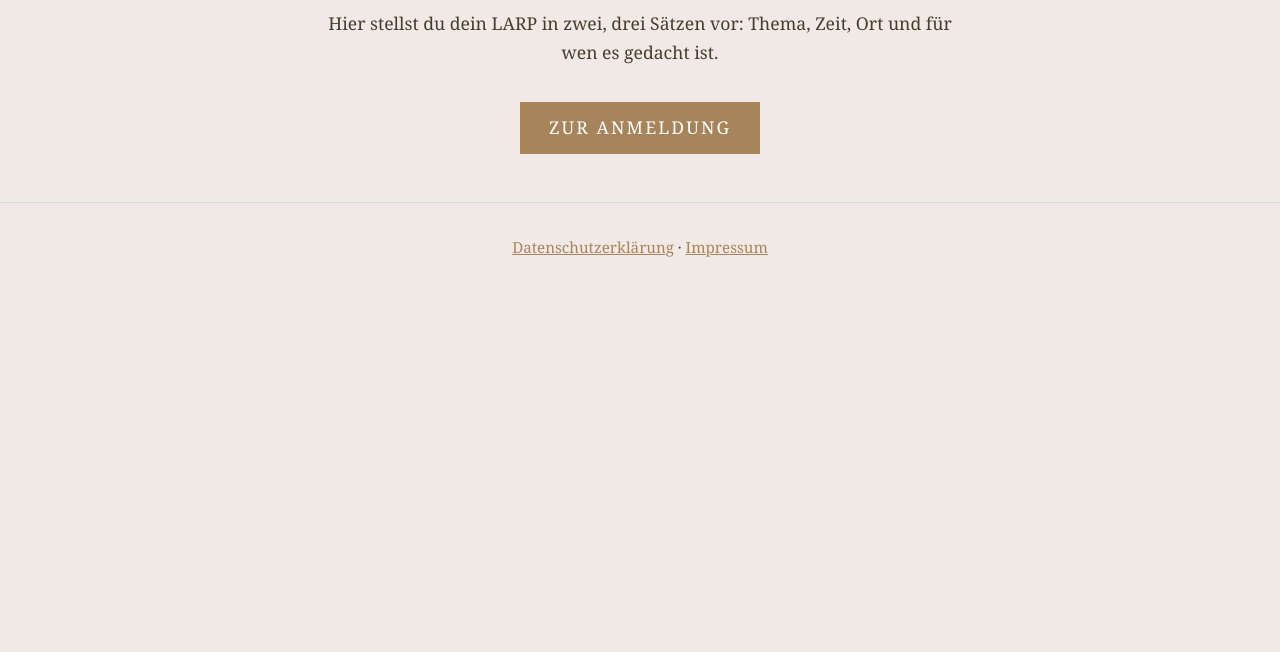
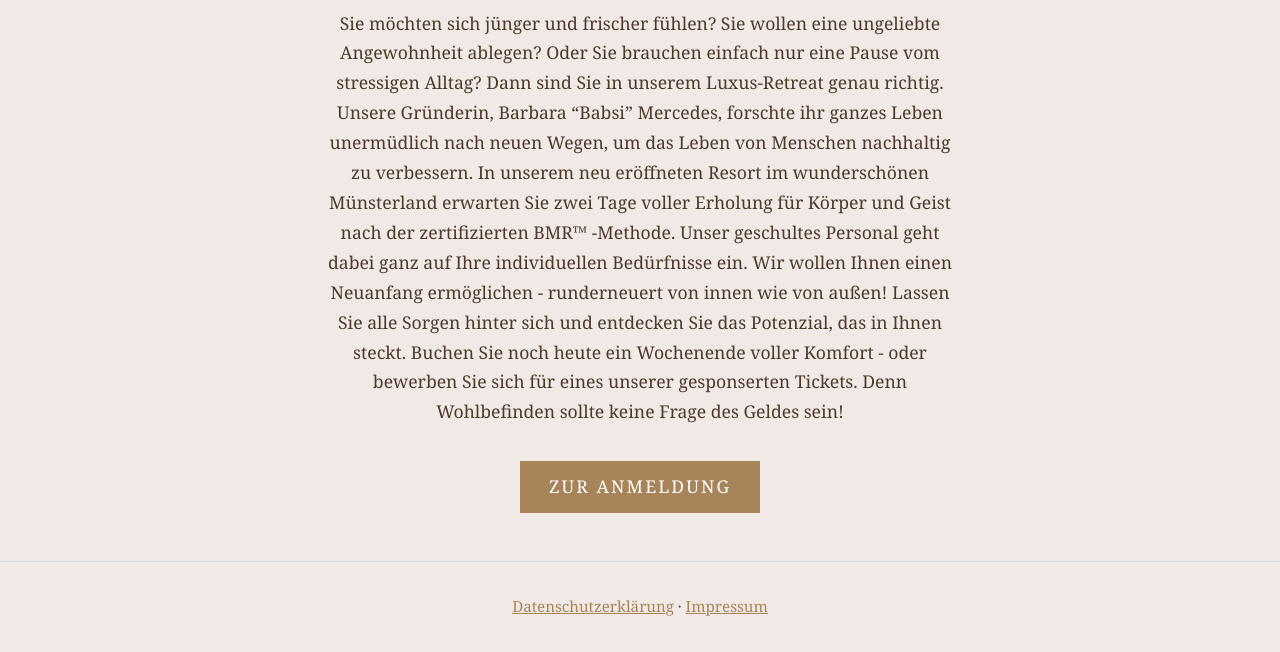
Before and after one commit to anhewi/wellnesslarp, a plain HTML site: page index.html in a window 1280 px wide. Shown: the part 539-1191 px from the top of the page. Before the commit the page ends 832 px from the top, so only its background shows below. Drawn offline with Linux system fonts and the light colour scheme.

Commit message:
Revise introduction paragraph in index.html
Updated the introduction paragraph to provide more detailed information about the luxury retreat and its offerings.

```diff
--- a/index.html
+++ b/index.html
@@ -11,7 +11,12 @@
 <main>
 <div class="hero" aria-hidden="true"><div class="moon"></div><svg class="big" viewBox="0 0 100 100" aria-hidden="true"><path d="M50 0C54 38 62 46 100 50C62 54 54 62 50 100C46 62 38 54 0 50C38 46 46 38 50 0Z"/></svg><svg class="s1" viewBox="0 0 100 100" aria-hidden="true"><path d="M50 0C54 38 62 46 100 50C62 54 54 62 50 100C46 62 38 54 0 50C38 46 46 38 50 0Z"/></svg><svg class="s2" viewBox="0 0 100 100" aria-hidden="true"><path d="M50 0C54 38 62 46 100 50C62 54 54 62 50 100C46 62 38 54 0 50C38 46 46 38 50 0Z"/></svg><svg class="s3" viewBox="0 0 100 100" aria-hidden="true"><path d="M50 0C54 38 62 46 100 50C62 54 54 62 50 100C46 62 38 54 0 50C38 46 46 38 50 0Z"/></svg></div>
 <div class="intro"><h1>Willkommen</h1>
-<p>Hier stellst du dein LARP in zwei, drei Sätzen vor: Thema, Zeit, Ort und für wen es gedacht ist.</p>
+<p>Sie möchten sich jünger und frischer fühlen? Sie wollen eine ungeliebte Angewohnheit ablegen? Oder Sie brauchen einfach nur eine Pause vom stressigen Alltag? Dann sind Sie in unserem Luxus-Retreat genau richtig.
+
+Unsere Gründerin, Barbara “Babsi” Mercedes, forschte ihr ganzes Leben unermüdlich nach neuen Wegen, um das Leben von Menschen nachhaltig zu verbessern. In unserem neu eröffneten Resort im wunderschönen Münsterland erwarten Sie zwei Tage voller Erholung für Körper und Geist nach der zertifizierten BMR™ -Methode. Unser geschultes Personal geht dabei ganz auf Ihre individuellen Bedürfnisse ein. Wir wollen Ihnen einen Neuanfang ermöglichen - runderneuert von innen wie von außen!
+
+Lassen Sie alle Sorgen hinter sich und entdecken Sie das Potenzial, das in Ihnen steckt. Buchen Sie noch heute ein Wochenende voller Komfort - oder bewerben Sie sich für eines unserer gesponserten Tickets. Denn Wohlbefinden sollte keine Frage des Geldes sein!
+</p>
 <a class="btn" href="anmeldung.html">Zur Anmeldung</a></div>
 </main>
 <footer><a href="datenschutz.html">Datenschutzerklärung</a> · <a href="impressum.html">Impressum</a></footer>
```
